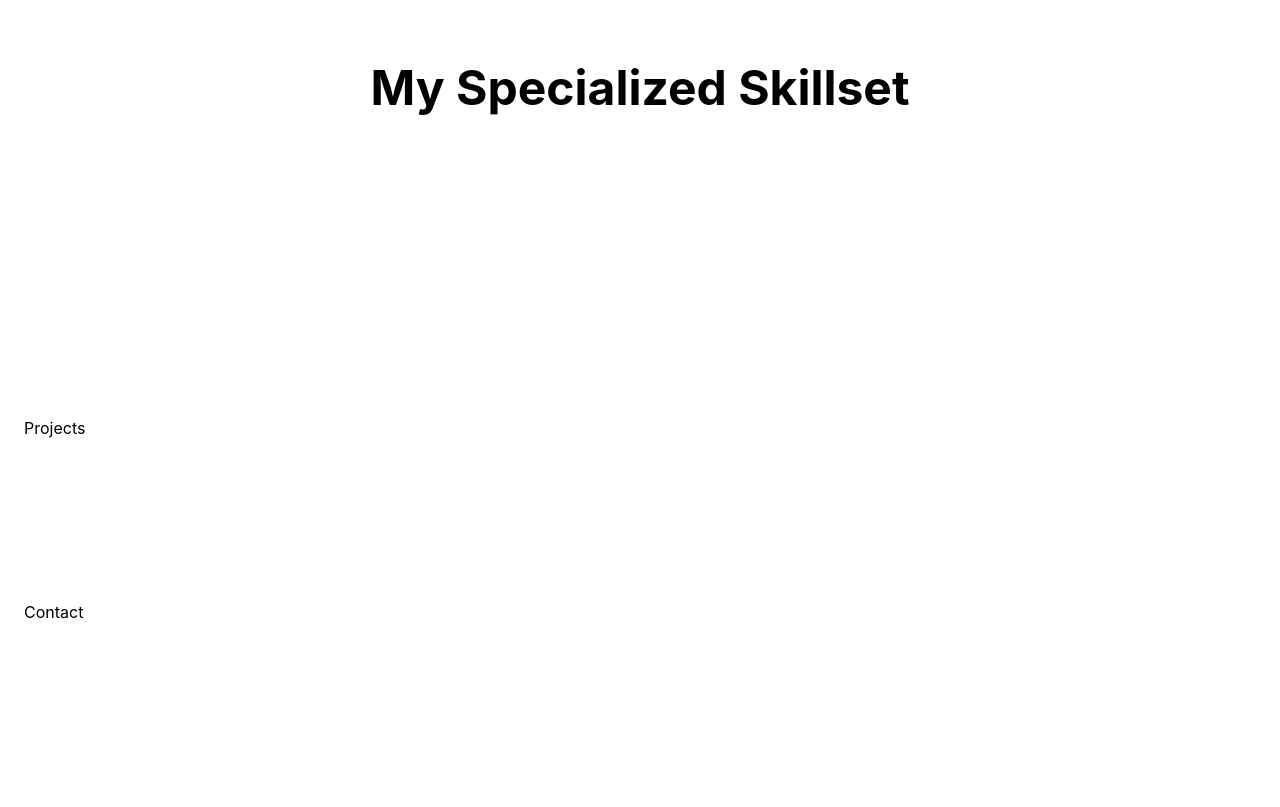
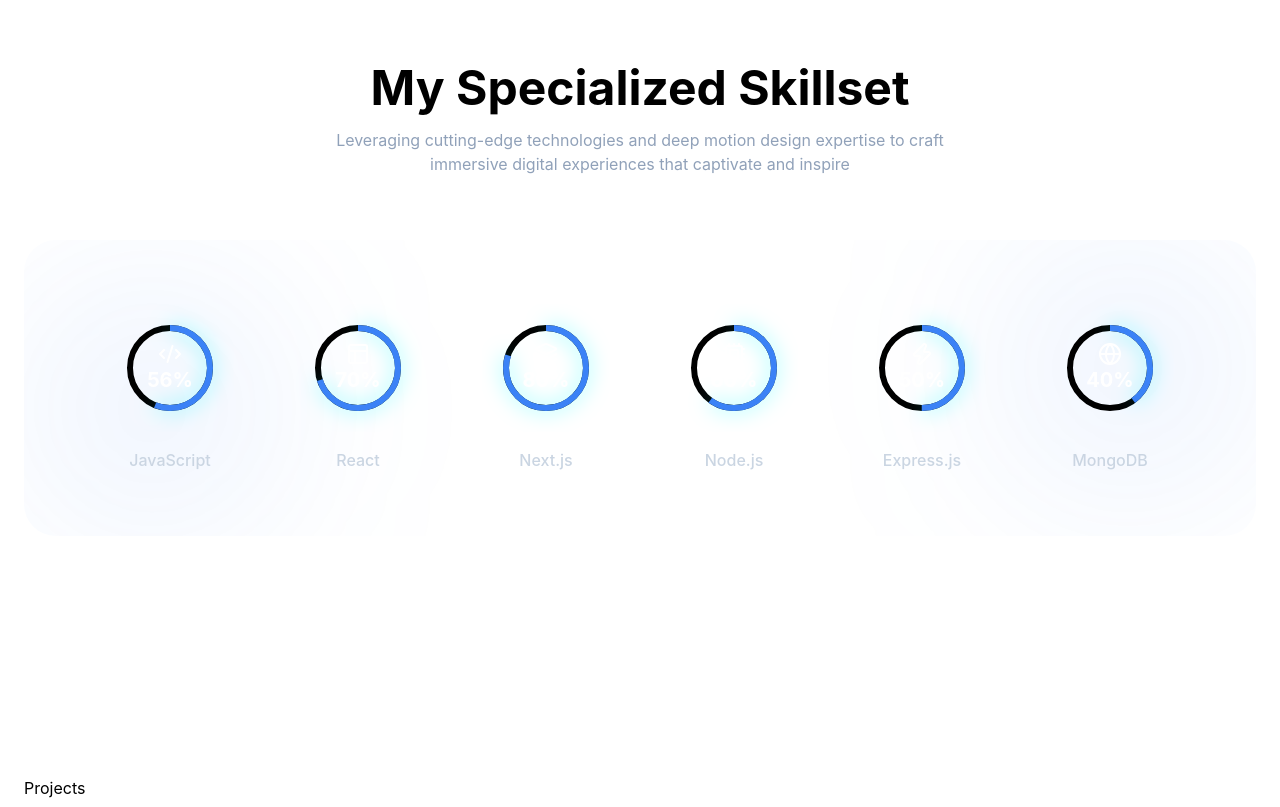
Before and after one commit to Ahmed3b1/ahmed-abdelwahed-portfolio, a Next.js app: page / in a window 1280 px wide. Shown: the part 1000-1807 px from the top of the page. Built offline with nearby package versions, Linux system fonts and the light colour scheme.

Commit message:
second part or skills section

```diff
--- a/app/components/Skills.jsx
+++ b/app/components/Skills.jsx
@@ -28,7 +28,9 @@ const SkillCircle = ({percentage , icon: Icon , title , index}) => {
 
 
   return (
-    <motion.div initial={{opacity:0 , scale:0.8}}
+    <motion.div
+                ref={ref}
+               initial={{opacity:0 , scale:0.8}}
                 animate={ isInView ? {opacity:1 , scale:1} : {}}
                 transition={{delay: index * 0.1 , duration: 0.5 }}
                 whileHover={{y: -5  , scale: 1.05}}
@@ -45,7 +47,22 @@ const SkillCircle = ({percentage , icon: Icon , title , index}) => {
                              className="text-neon-blue drop-shadow-[0_0_10px_rgba(0,255,255,0.5)]"/>
 
           </svg>
+
+          <div className="absolute flex flex-col items-center justify-center text-white">
+            <motion.div initial={{opacity:0}}
+              animate={isInView ? {opacity:1} : {}}
+              transition={{delay: 2}}
+              className="group-hover:text-neon-blue transition-colors">
+              <Icon size={24}/>
+
+            </motion.div>
+            <span className="text-xl font-bold">{count}%</span>
+          </div>
+
         </div>
+
+        <h3 className="text-slate-300 font-medium group-hover:text-white transition-colors">{title}</h3>
+
       </motion.div>
   );
 };
@@ -70,7 +87,7 @@ const Skills = () => {
           <motion.h2 initial={{opacity:0 , y: 20}}
                       whileInView={{opacity:1 , y: 0}}
                       viewport={{once: true}}
-                      className="text-3xl md:text-5xl font-bold mb-4">
+                      className="text-3xl md:text-5xl font-bold mb-4 text-green">
                         My Specialized <span className="text-gradient">Skillset</span>
           </motion.h2>
 
@@ -79,8 +96,25 @@ const Skills = () => {
                     viewport={{once: true}}
                     transition={{delay: 0.1}}
                     className="text-slate-400 max-w-2xl mx-auto">
+              Leveraging cutting-edge technologies and deep motion design
+               expertise to craft immersive digital experiences that captivate and inspire
+          </motion.p>
 
-          </motion.p>
+        </div>
+
+        <div className="glassmorphism rounded-4xl p-10 md:p-16 overflow-hidden relative">
+
+          {/* Background Glow  */}
+          <div className="absolute top-0 right-0 w-64 h-64 bg-neon-blue/10 blur-[100px] rounded-full"></div>
+          <div className="absolute bottom-0 left-0 w-64 h-64 bg-neon-blue/10 blur-[100px] rounded-full"></div>
+
+          <div className="grid grid-cols-2 md:grid-cols-3 lg:grid-cols-6 gap-y-12 gap-x-6 relative z-10">
+
+            {skills.map((skill , index) => (
+              <SkillCircle key={skill.title} {...skill} index={index} />
+            ))}
+
+          </div>
 
         </div>
 
```
